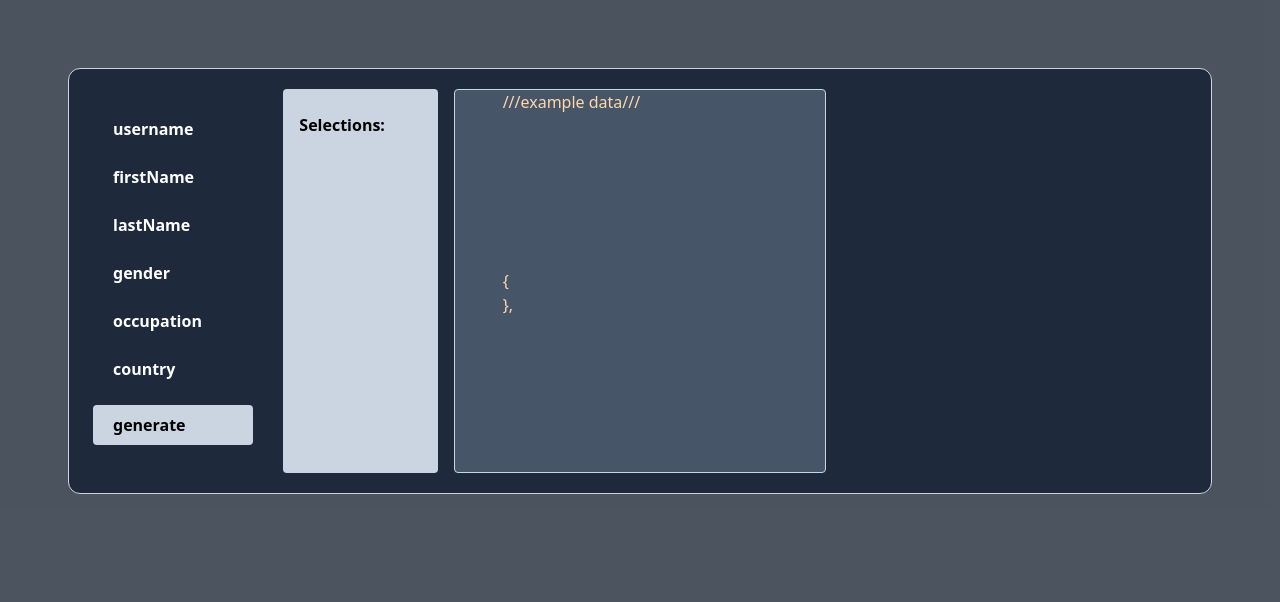
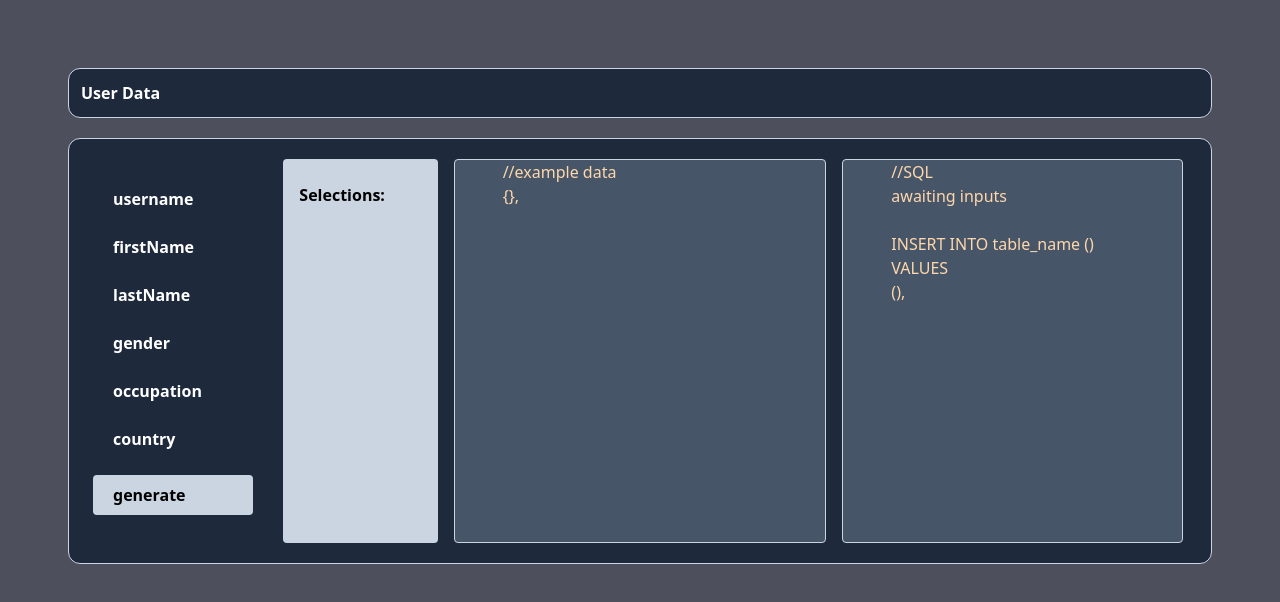
Before and after one commit to hyohyo814/SQLgen, a React (Create React App) app: page / in a window 1280 px wide. Both pictures are taken after a click on the button "generate". Shown: the top 602 px of the page. Built offline with nearby package versions, Linux system fonts and the light colour scheme.

Commit message:
Successful SQL query output

```diff
--- a/src/App.js
+++ b/src/App.js
@@ -4,7 +4,7 @@ import './index.css';
 const App = () => {
 
   return (
-    <div className='min-h-screen bg-gray-800/80'>
+    <div className='min-h-screen bg-slate-950/70'>
       <SelectInterface />
     </div>
   )
--- /dev/null
+++ b/src/components/SelectInterface/displayResult.js
@@ -0,0 +1,26 @@
+const displayResult = (objArr) => {
+
+  const nonNullResult = objArr.map((object) => {
+    // console.log(object);
+    const reduce = Object.entries(object);
+    const reduceMap = reduce.map(([k, v]) => (
+      <div
+        key={v}
+        className="whitespace-pre">
+        {'    '}
+        {k}: {v}
+      </div>
+    ));
+    // console.log(reduceMap);
+    return (
+      <div key={objArr.indexOf(object)}>
+        &#123;
+        {reduceMap}
+        &#125;,
+      </div>
+    );
+  });
+  return nonNullResult;
+};
+
+export default displayResult;
--- /dev/null
+++ b/src/components/SelectInterface/displaySqlCreate.js
@@ -0,0 +1,31 @@
+const displaySqlCreate = (tableContents) => {
+  const createParams = tableContents.map((content) => {
+    switch (content) {
+      case 'firstName':
+      case 'lastName':
+      case 'gender':
+      case 'occupation':
+      case 'country':
+      case 'username':
+        return <div key={content} className='whitespace-pre'>
+          {'    '}{content} TEXT
+          </div>
+      default:
+        break;
+    }
+  })
+
+  if (tableContents.length === 0) {
+    return <div>awaiting inputs</div>
+  }
+
+  return (
+    <div>
+      CREATE TABLE table_name &#40;
+      {createParams}
+      &#41;;
+    </div>
+  );
+};
+
+export default displaySqlCreate;
--- /dev/null
+++ b/src/components/SelectInterface/displaySqlInsert.js
@@ -0,0 +1,45 @@
+const displaySqlInsert = (tableValues) => {
+  if (tableValues.length === 0) {
+    return <div>awaiting inputs</div>
+  }
+
+  const insertParams = Object.keys(tableValues[0]).map((content) => {
+    return (
+      <div key={content} className='whitespace-pre'>
+        {'    '}{content}
+      </div>
+    )
+  })
+
+  const inputVal = tableValues.map((object) => {
+    const reduce = Object.entries(object);
+    const reduceMap = reduce.map(([k, v]) => (
+      <div
+        key={v}
+        className="whitespace-pre">
+        {'    '}
+        '{v}',
+      </div>
+    ));
+
+    return (
+      <div key={tableValues.indexOf(object)}>
+        &#40;
+        {reduceMap}
+        &#41;,
+      </div>
+    )
+  })
+
+  return (
+    <div>
+      INSERT INTO table_name &#40;
+      {insertParams}
+      &#41;
+      VALUES
+      {inputVal}
+    </div>
+  );
+};
+
+export default displaySqlInsert;
--- a/src/components/SelectInterface/index.js
+++ b/src/components/SelectInterface/index.js
@@ -3,24 +3,35 @@ import './index.css';
 
 import selectionIsolate from './selectionIsolate';
 import generateCall from './generateCall';
+import displaySqlCreate from './displaySqlCreate';
+import displayResult from './displayResult';
+import displaySqlInsert from './displaySqlInsert';
 
 const SelectInterface = () => {
   const [result, setResult] = useState([]);
+  const [sqlCreate, setSqlCreate] = useState([]);
   const [allChosen, setAllChosen] = useState([]);
-  const selects = ['username', 'firstName', 'lastName', 'gender', 'occupation', 'country'];
+  const selects = [
+    'username',
+    'firstName',
+    'lastName',
+    'gender',
+    'occupation',
+    'country',
+  ];
 
   useEffect(() => {
     const selectsObj = selects.map((v) => {
-      return { value: v, status: 'false' }
+      return { value: v, status: 'false' };
     });
     setAllChosen(selectsObj);
   }, []);
 
   const selectEvent = (target) => {
-    console.log(target);
+    // console.log(target);
     const updObj = allChosen.map((v) => {
       if (v.value === target) {
-        console.log('match found')
+        // console.log('match found');
         switch (v.status) {
           case 'true':
             v.status = 'false';
@@ -32,9 +43,9 @@ const SelectInterface = () => {
             throw new Error('Error occured reading status');
         }
       }
-      return v
-    })
-    setAllChosen(updObj)
+      return v;
+    });
+    setAllChosen(updObj);
   };
 
   const activeState = selectionIsolate(allChosen);
@@ -42,66 +53,57 @@ const SelectInterface = () => {
   const options = allChosen.map((v) => {
     return (
       <button
-        className='flex w-40 space-x-1 py-3 mx-3 px-5 bg-transparent hover:bg-gray-300 hover:text-slate-800 font-semibold text-white rounded'
+        className="flex w-40 space-x-1 py-3 mx-3 px-5 bg-transparent hover:bg-gray-300 hover:text-slate-800 font-semibold text-white rounded"
         value={v.value}
         onClick={({ target }) => selectEvent(target.value)}
         key={v.value}>
         {v.value}
       </button>
-    )
+    );
   });
 
   const generate = () => {
-    const res = generateCall(activeState);
-    console.log(res);
+    setSqlCreate(selectionIsolate(allChosen));
+    const res = generateCall(selectionIsolate(allChosen));
+    // console.log(res);
     setResult(result.concat(res));
   };
 
-  const display = () => {
-    const nonNullResult = result.map((object) => {
-      console.log(object);
-      const reduce = Object.entries(object);
-      const reduceMap = reduce.map(([k, v]) => (
-        <div key={v} className='whitespace-pre'>    {k}: {v}</div>
-      ))
-      console.log(reduceMap)
-      return (
-        <div key={object.id}>
-          <div>&#123;</div>
-          {reduceMap}
-          <div>&#125;,</div>
-        </div>
-      )
-    })
-
-    console.log(nonNullResult);
-
-    return nonNullResult
-  }
-
   return (
     <div className="h-screen w-full max-w-md:items-center px-2 py-12 sm:px-12">
-      <div className='grid grid-cols-6 space-y-2 rounded-xl bg-slate-800 p-3 m-5 ring-white ring-opacity-60 ring-offset-2 ring-offset-blue-400 focus:outline-none focus:ring-2 border-solid border border-slate-300'>
-        <div className='grid grid-cols-1 py-6'>
+      <div className="space-y-2 rounded-xl bg-slate-800 p-3 m-5 ring-white ring-opacity-60 ring-offset-2 ring-offset-blue-400 focus:outline-none focus:ring-2 border-solid border border-slate-300 text-white font-bold">
+        User Data
+      </div>
+      <div className="grid md:grid-cols-6 sm:grid-cols-2 space-y-2 rounded-xl bg-slate-800 p-3 m-5 ring-white ring-opacity-60 ring-offset-2 ring-offset-blue-400 focus:outline-none focus:ring-2 border-solid border border-slate-300">
+        <div className="py-6">
           {options}
           <button
-            className='flex w-40 space-x-1 my-3 py-2 mx-3 px-5 bg-slate-300 hover:bg-gray-300 font-semibold rounded'
-            onClick={generate}
-          >
+            className="flex w-40 space-x-1 my-3 py-2 mx-3 px-5 bg-slate-300 hover:bg-gray-300 font-semibold rounded"
+            onClick={generate}>
             generate
           </button>
         </div>
-        <div className='h-96 grid-cols-1 mx-4 bg-slate-300 rounded'>
-          <div className='border-l-zinc-700 px-4 py-6 bg-slate-350 rounded font-semibold'>Selections:</div>
-          {activeState.map((v) => <div className='flex w-40 space-x-1 py-2 mx-3 px-5  font-semibold rounded'>{v}</div>)}
+        <div className="h-96 grid-cols-1 mx-4 bg-slate-300 rounded">
+          <div className="border-l-zinc-700 px-4 py-6 bg-slate-350 rounded font-semibold">
+            Selections:
+          </div>
+          {activeState.map((v) => (
+            <div key={v} className="flex w-40 space-x-1 py-2 mx-3 px-5  font-semibold rounded">
+              {v}
+            </div>
+          ))}
         </div>
-        <div className="col-span-2 h-96 grid grid-cols-1 h-128 bg-slate-600 text-orange-200 rounded px-12 whitespace-pre-wrap overflow-y-auto border border-slate-300">
-            ///example data///
-            {display()}
+        <div className="col-span-2 h-96 bg-slate-600 text-orange-200 rounded px-12 whitespace-pre-wrap overflow-y-auto border border-slate-300">
+          //example data
+          {displayResult(result)}
+        </div>
+        <div className="col-span-2 mx-4 h-96 bg-slate-600 text-orange-200 rounded px-12 whitespace-pre-wrap overflow-y-auto border border-slate-300">
+          //SQL
+          {displaySqlCreate(sqlCreate)}
+          <br/>
+          {displaySqlInsert(result)}
         </div>
       </div>
-
-
     </div>
   );
 };
```
